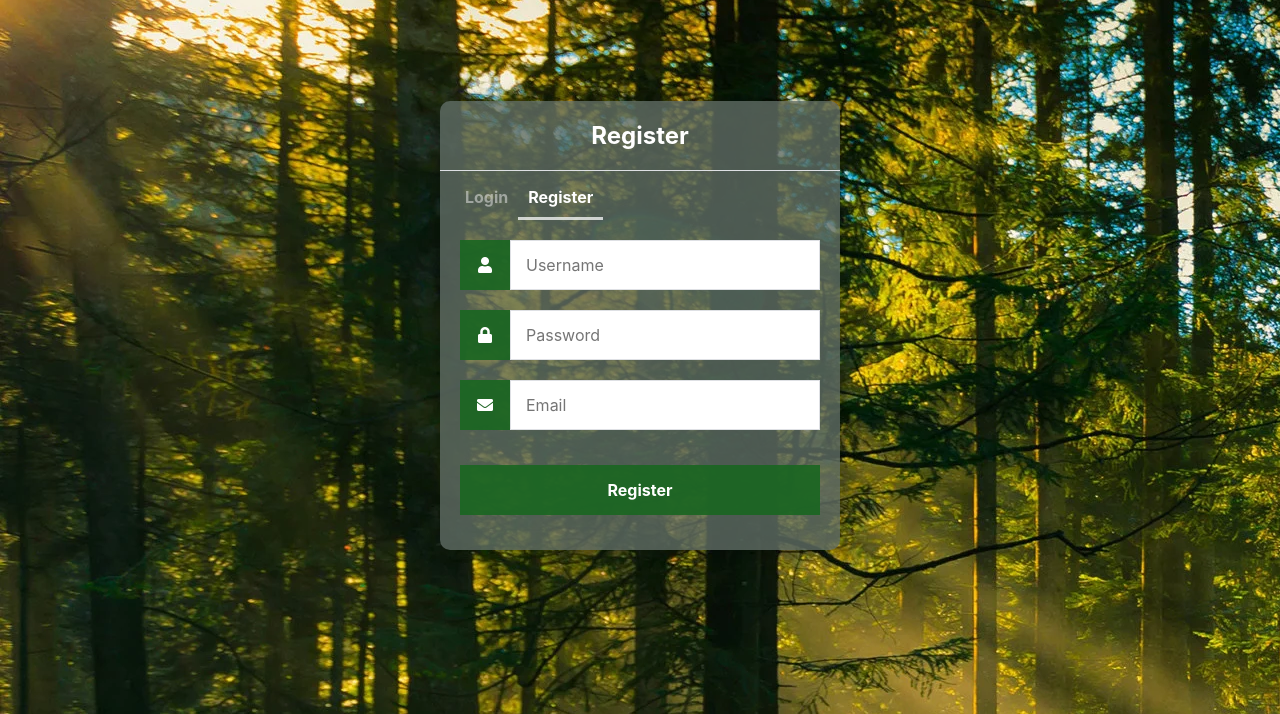
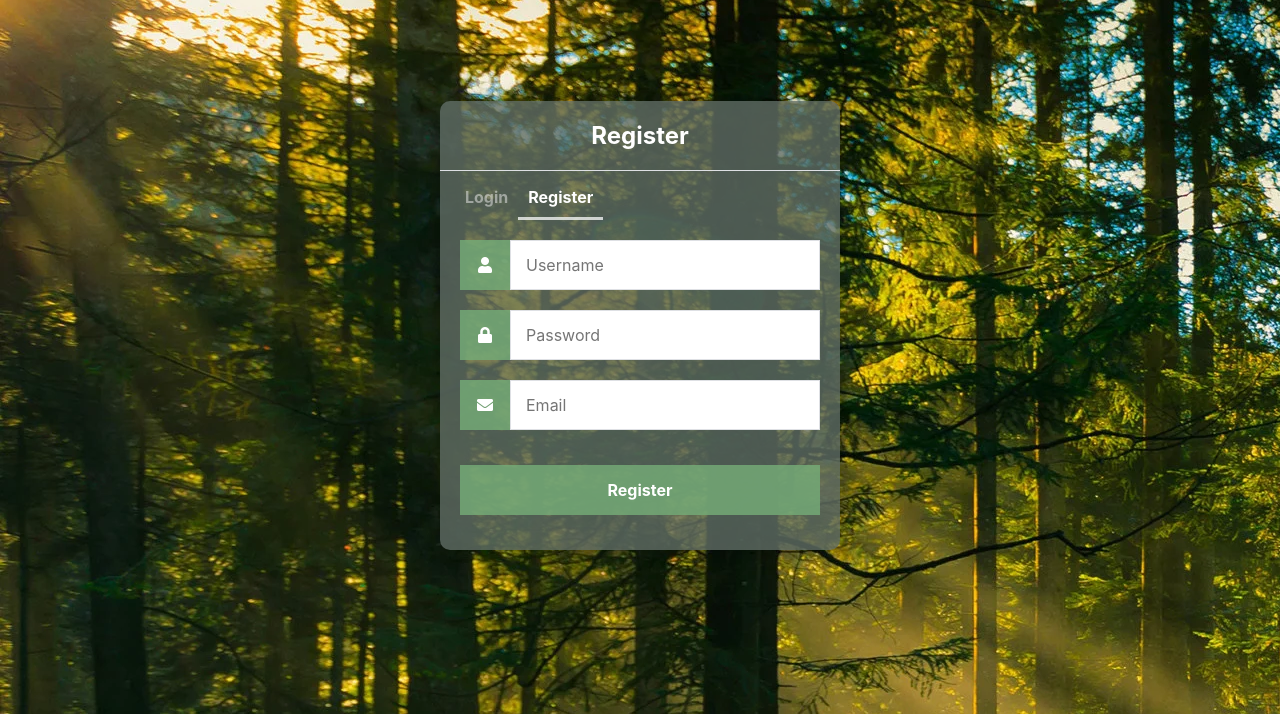
Before and after one commit to samiranooran/living-green, a Flask app: page /register/ in a window 1280 px wide. Shown: the part 249-963 px from the top of the page. Run offline with Flask 2, Linux system fonts and the light colour scheme; some libraries are stand-ins or nearby versions.

Commit message:
Added CSS file

```diff
--- a/static/style.css
+++ b/static/style.css
@@ -59,7 +59,7 @@ body {
   	align-items: center;
   	width: 50px;
   	height: 50px;
-  	background-color: #1b6621ea;
+  	background-color: #75ac78d2;
   	color: #ffffff;
 }
 .login form input[type="password"], .login form input[type="text"], .login form input[type="email"], .register form input[type="password"], .register form input[type="text"], .register form input[type="email"] {
@@ -78,7 +78,7 @@ body {
     margin-bottom: 35px;
     margin-left: 20px;
     margin-right: 20px;
-  	background-color: #1b6621ea;
+  	background-color: #75ac78d2;
   	border: 0;
   	cursor: pointer;
   	font-weight: bold;
@@ -88,7 +88,7 @@ body {
 
 }
 .login form input[type="submit"]:hover, .register form input[type="submit"]:hover {
-  	background-color: #75ac78cb;
+  	background-color: #3f7a42cb;
   	transition: background-color 0.1s;
 
 }
```
